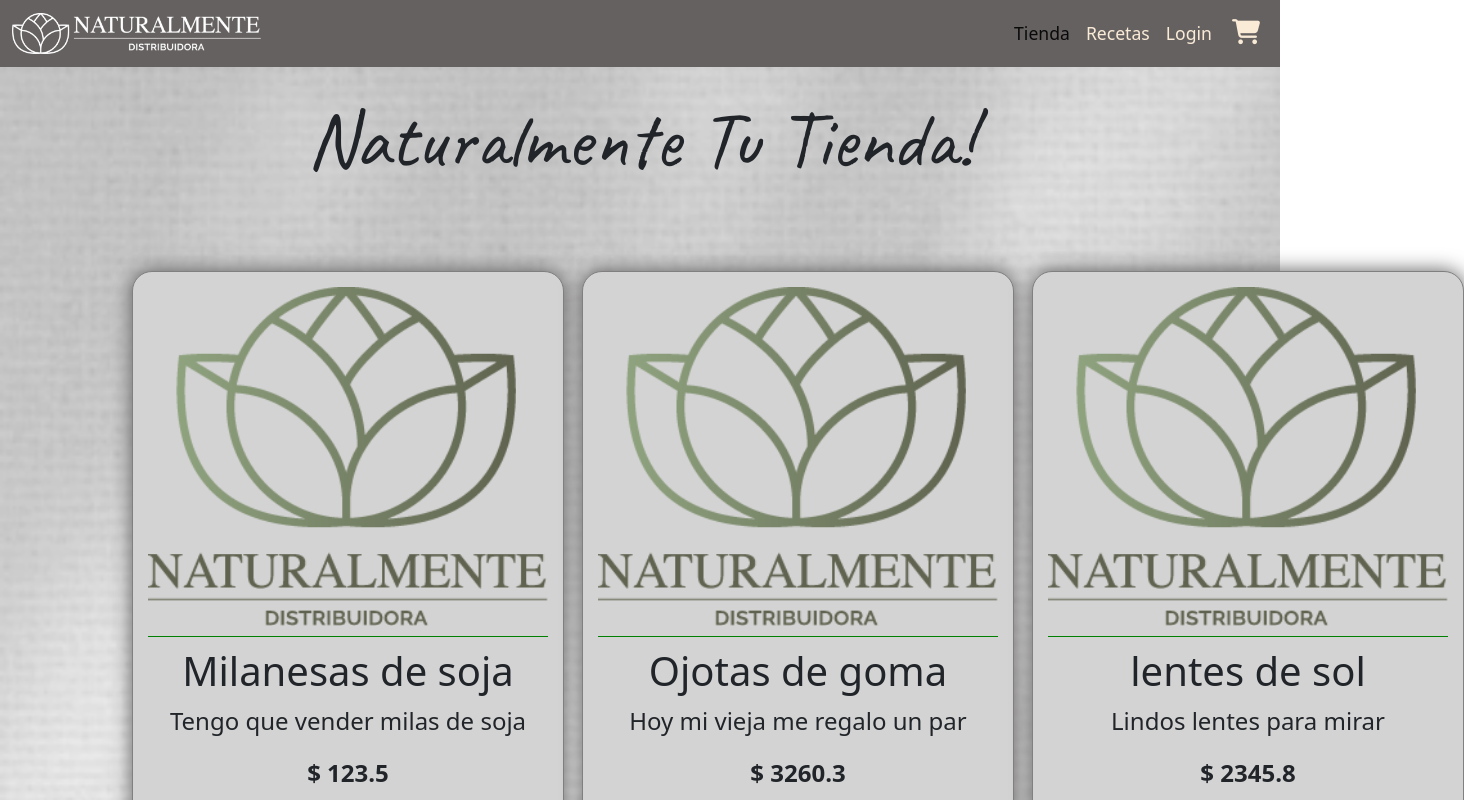
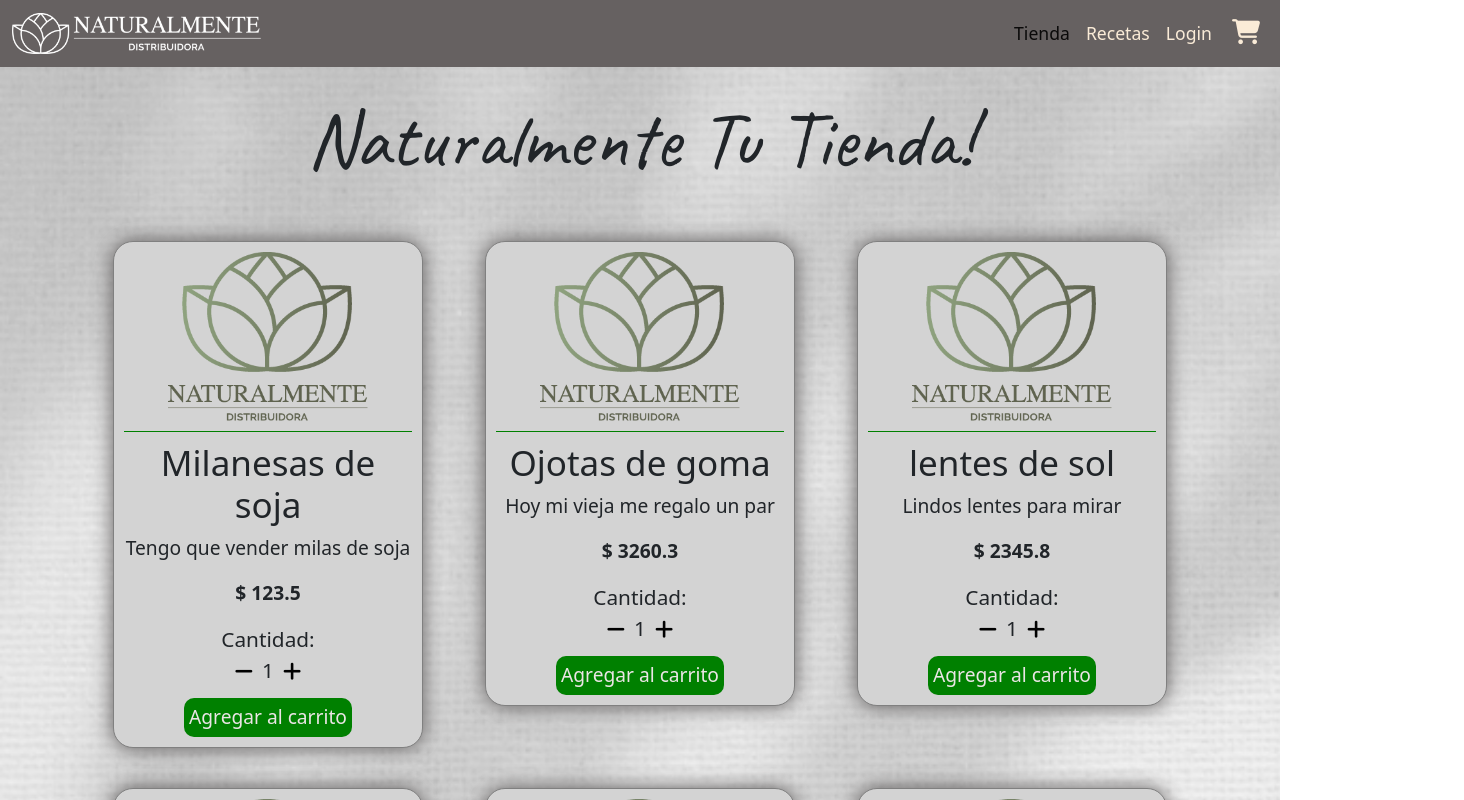
Before and after one commit to JuanScaparro/distribuidora-naturalmente, an Angular app: page /tienda in a window 1280 px wide. Shown: the top 800 px of the page, 1464 px wide, since content can reach past the window. Built offline with nearby package versions, Linux system fonts and the light colour scheme; data requests are answered from the project's data file; a web font is replaced by a local one.

Commit message:
style: product item

```diff
--- a/src/app/pages/cart/cart.component.html
+++ b/src/app/pages/cart/cart.component.html
@@ -1,5 +1,4 @@
 <div class="container">
-
   <div class="cart-message">
     <h2>Carrito de Compras</h2>
 
@@ -38,27 +37,5 @@
         </tbody>
       </table>
     </ng-template>
-
-  </div>
-
-</div>
-
-
-<div #modal class="modal" tabindex="-1">
-
-  <div class="modal-dialog">
-    <div class="modal-content">
-      <div class="modal-header">
-        <h5 class="modal-title">Modal title</h5>
-        <button type="button" class="btn-close" data-bs-dismiss="modal" aria-label="Close"></button>
-      </div>
-      <div class="modal-body">
-        <p>Modal body text goes here.</p>
-      </div>
-      <div class="modal-footer">
-        <button type="button" class="btn btn-secondary" data-bs-dismiss="modal">Close</button>
-        <button type="button" class="btn btn-primary">Save changes</button>
-      </div>
-    </div>
   </div>
 </div>
--- a/src/app/pages/cart/cart.component.ts
+++ b/src/app/pages/cart/cart.component.ts
@@ -1,4 +1,4 @@
-import { Component, OnDestroy, OnInit, AfterViewInit , ViewChild, ElementRef } from '@angular/core';
+import { Component, OnDestroy, OnInit } from '@angular/core';
 
 import { CartService } from '../../services/cart.service';
 
@@ -13,12 +13,7 @@ import { CartLabelTable } from '../../utils/constants';
   templateUrl: './cart.component.html',
   styleUrls: ['./cart.component.css']
 })
-export class CartComponent implements OnInit, OnDestroy, AfterViewInit {
-
-
-  @ViewChild('modal') theModal: ElementRef = new ElementRef(null)
-
-
+export class CartComponent implements OnInit, OnDestroy {
 
   public products: IProductPayload[] = [];
   private subscription$: Subscription = new Subscription();
@@ -33,14 +28,6 @@ export class CartComponent implements OnInit, OnDestroy, AfterViewInit {
     this.getCart();
   };
 
-  ngAfterViewInit(): void {
-    setTimeout(() => {
-      console.log(this.theModal)
-      this.theModal.nativeElement.classList.remove("modal")
-    });
-  }
-
-
   ngOnDestroy(): void {
     this.subscription$.unsubscribe();
   };
--- a/src/app/pages/store/components/product-item/product-item.component.css
+++ b/src/app/pages/store/components/product-item/product-item.component.css
@@ -1,7 +1,7 @@
 /*CARD*/
 .card-container {
-  width: 450px;
-  padding: 50px;
+  width: 350px;
+  padding: 20px;
   margin: auto;
   text-align: center;
   display: flex;
@@ -10,21 +10,21 @@
 .card-body {
   background-color: #d3d3d3;
   border: 1px solid #808080;
-  padding: 15px;
+  padding: 10px;
   border-radius: 20px;
   box-shadow: 0px 0px 20px 0px #5e5b5b;
 }
 .card-text {
   margin-top: 10px;
   padding-top: 10px;
-  font-size: 1.5rem;
+  font-size: 1.2rem;
   border-top: 1.5px solid green;
 }
 .card-text h3 {
-  font-size: 40px;
+  font-size: 35px;
 }
 .card-img {
-  width: 400px;
+  width: 200px;
 }
 .button {
   margin-top: 10px;
@@ -34,8 +34,8 @@
   background-color: green;
   border: green;
   color: #ebe5e5;
-  padding: 10px;
-  font-size: 1.3rem;
+  padding: 5px;
+  font-size: 1.2rem;
 }
 .addToCartBtn:hover {
   transition: 0.8s;
--- a/src/app/pages/store/store.component.ts
+++ b/src/app/pages/store/store.component.ts
@@ -28,7 +28,6 @@ export class StoreComponent implements OnInit {
 
   private getProducts(){
     this.productsService.getProducts().then(res => {
-      console.log(res)
       this.products = res
     })
   }
```
